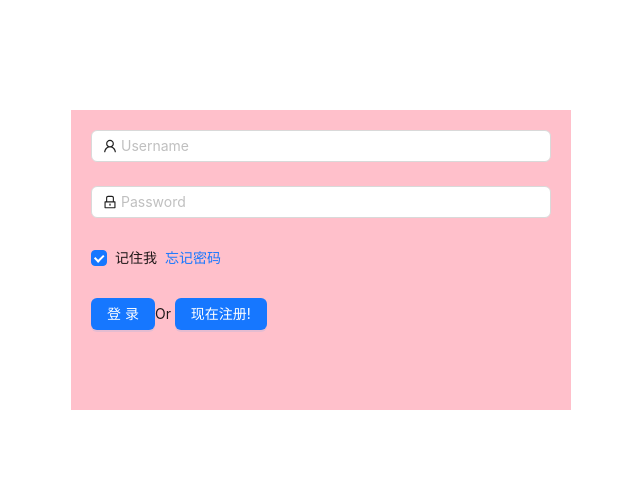
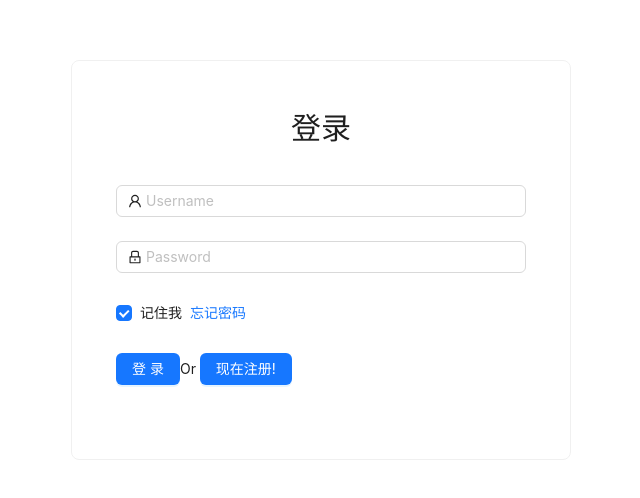
Before and after one commit to Echollk-GIF/react-2b, a React (Create React App) app: page /#/login in a window 1280 px wide. Shown: the part 140-638 px from the top of the page, without its empty margins (319-959 px from the left). Built offline with nearby package versions, Linux system fonts and the light colour scheme.

Commit message:
feat: 登录页面框架

```diff
--- a/src/views/Login/Login.css
+++ b/src/views/Login/Login.css
@@ -3,8 +3,12 @@
   top: 50%;
   left: 50%;
   width: 500px;
-  height: 300px;
+  height: 400px;
   transform: translate(-50%, -50%);
   padding: 20px;
-  background-color: pink;
 }
+.LoginFormTitle {
+  text-align: center;
+  height: 80px;
+  font-size: 30px;
+}
--- a/src/views/Login/Login.js
+++ b/src/views/Login/Login.js
@@ -1,6 +1,6 @@
 import React from 'react'
 import { LockOutlined, UserOutlined } from '@ant-design/icons'
-import { Button, Checkbox, Form, Input } from 'antd'
+import { Button, Checkbox, Form, Input, Card } from 'antd'
 import { useNavigate } from 'react-router-dom'
 import './Login.css'
 
@@ -11,7 +11,8 @@ export default function Login () {
   }
   return (
     <div style={{ height: '100vh' }}>
-      <div className='LoginFormContainer'>
+      <Card className='LoginFormContainer'>
+        <div className='LoginFormTitle'>登录</div>
         <Form
           name="normal_login"
           className="login-form"
@@ -63,7 +64,7 @@ export default function Login () {
             Or <Button type='primary' onClick={() => { navigate('/login') }}>现在注册!</Button>
           </Form.Item>
         </Form>
-      </div>
+      </Card>
     </div>
   )
 }
```
